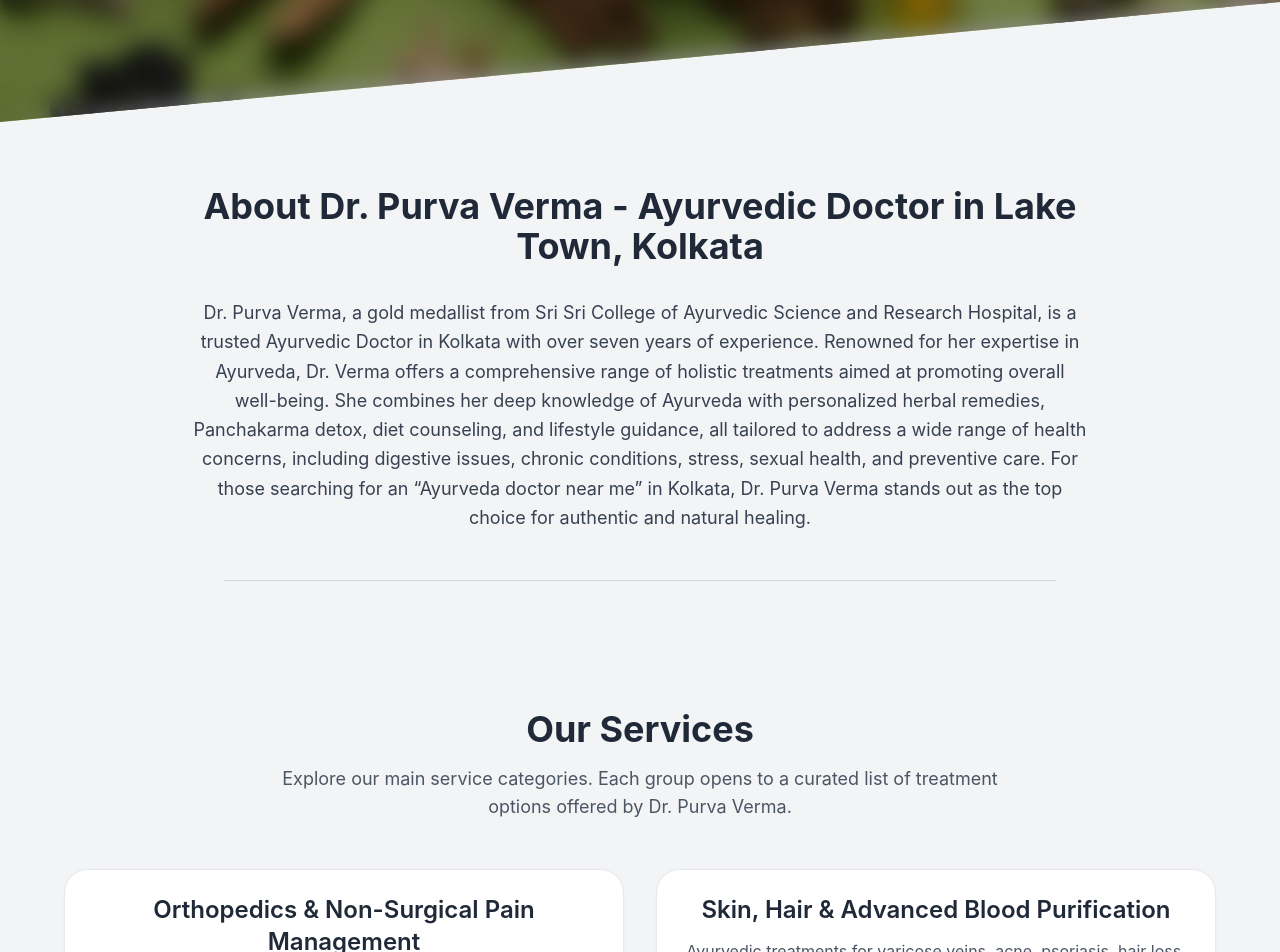
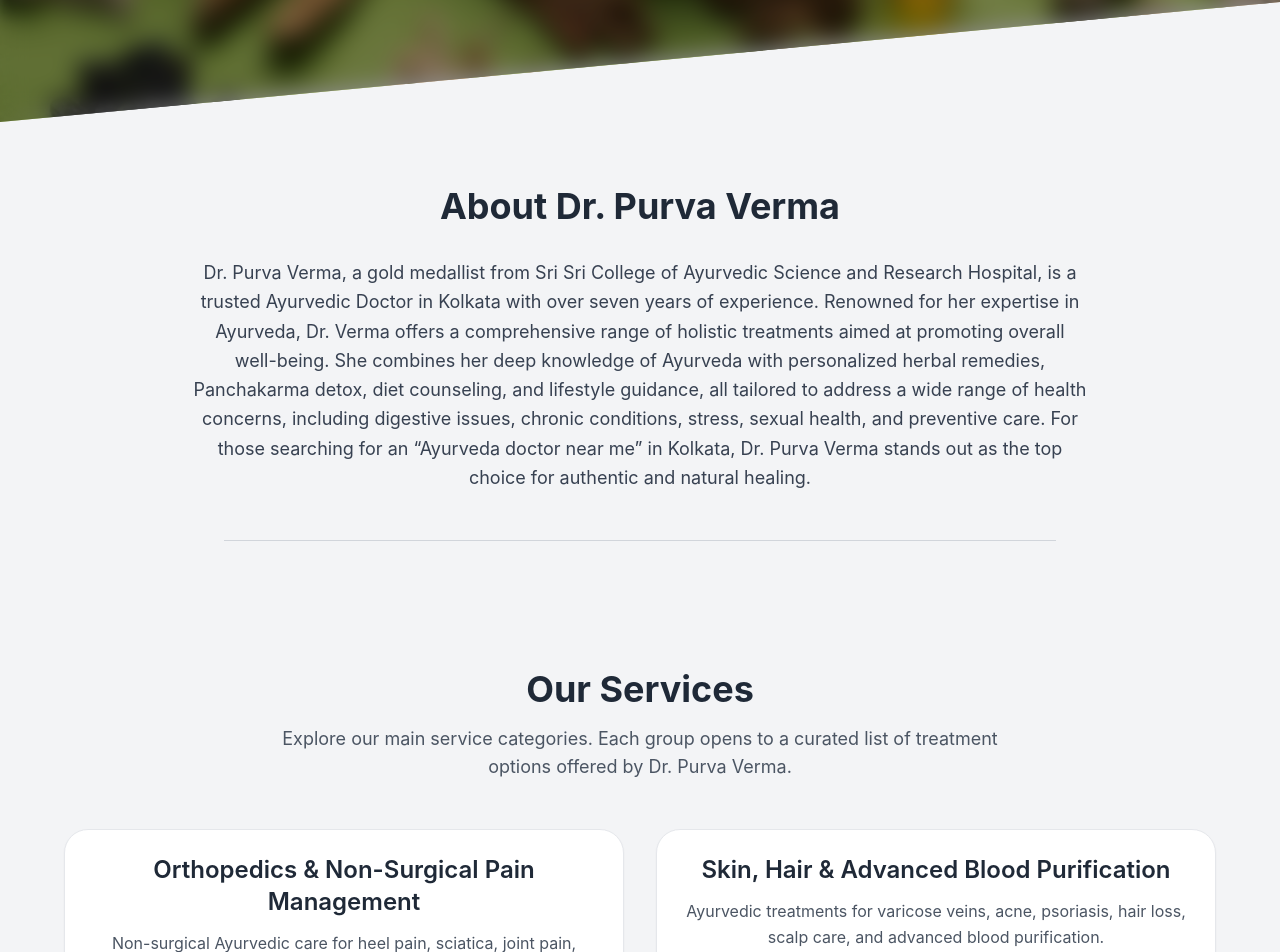
Before and after one commit to nikv1811/dr-purva-verma, a React (Create React App) app: page / in a window 1280 px wide. Shown: the part 742-1694 px from the top of the page. Built offline with nearby package versions, Linux system fonts and the light colour scheme.

Commit message:
minor fix

```diff
--- a/src/components/About.js
+++ b/src/components/About.js
@@ -4,7 +4,7 @@
     return (
         <section id="about" className="py-16 px-4 bg-gray-100"> {/* Added section tag, ID, padding, background */}
             <div className="max-w-4xl mx-auto text-center"> {/* Centered content */}
-                <h2 className="text-4xl font-bold text-gray-800 mb-8">About Dr. Purva Verma - Ayurvedic Doctor in Lake Town, Kolkata</h2> {/* Styled heading */}
+                <h2 className="text-4xl font-bold text-gray-800 mb-8">About Dr. Purva Verma</h2> {/* Styled heading */}
                 <p className="text-lg text-gray-700 leading-relaxed"> {/* Styled paragraph */}
                     Dr. Purva Verma, a gold medallist from Sri Sri College of Ayurvedic Science and Research Hospital, is a trusted Ayurvedic Doctor in Kolkata with over seven years of experience. Renowned for her expertise in Ayurveda, Dr. Verma offers a comprehensive range of holistic treatments aimed at promoting overall well-being. She combines her deep knowledge of Ayurveda with personalized herbal remedies, Panchakarma detox, diet counseling, and lifestyle guidance, all tailored to address a wide range of health concerns, including digestive issues, chronic conditions, stress, sexual health, and preventive care. For those searching for an “Ayurveda doctor near me” in Kolkata, Dr. Purva Verma stands out as the top choice for authentic and natural healing.
                 </p>
```
